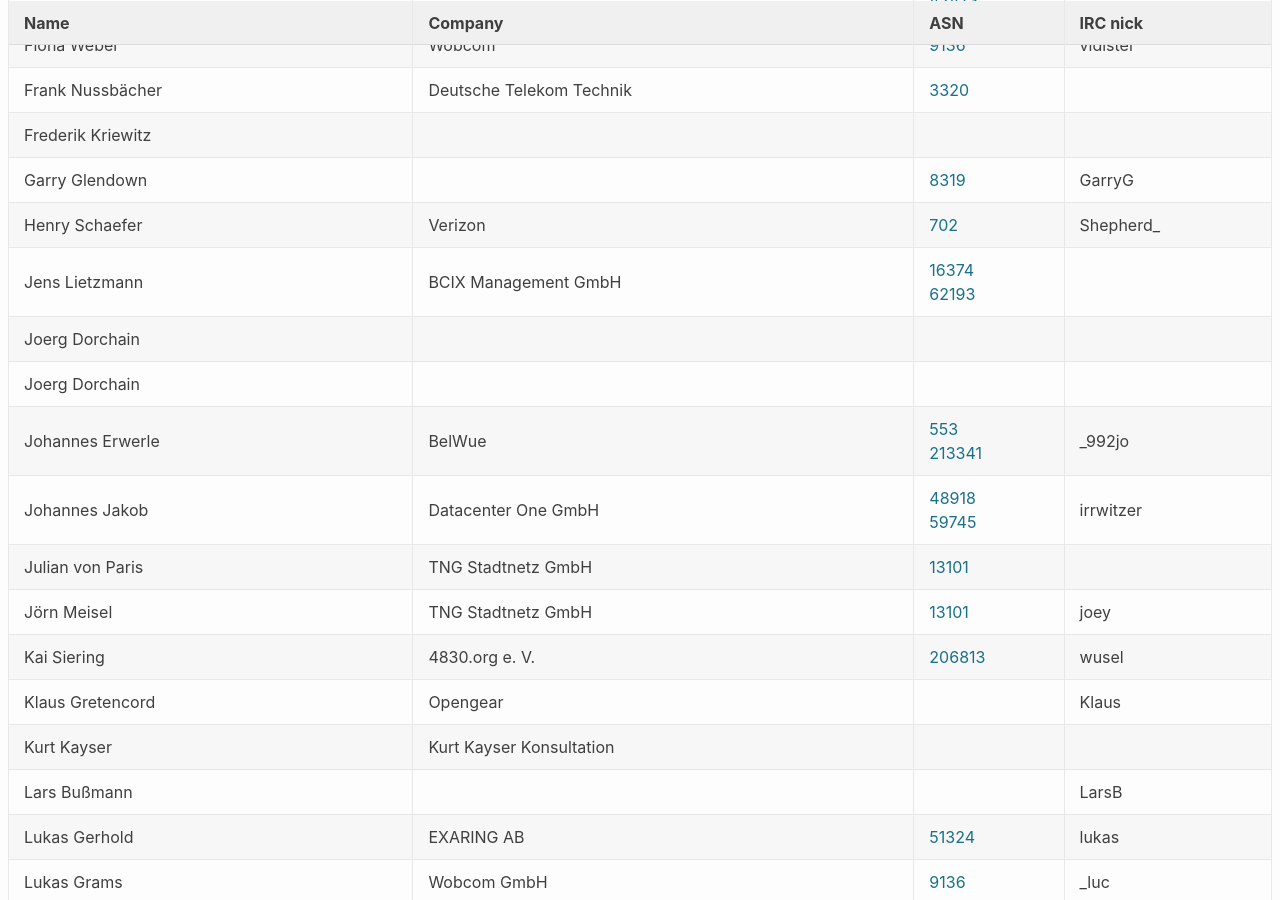
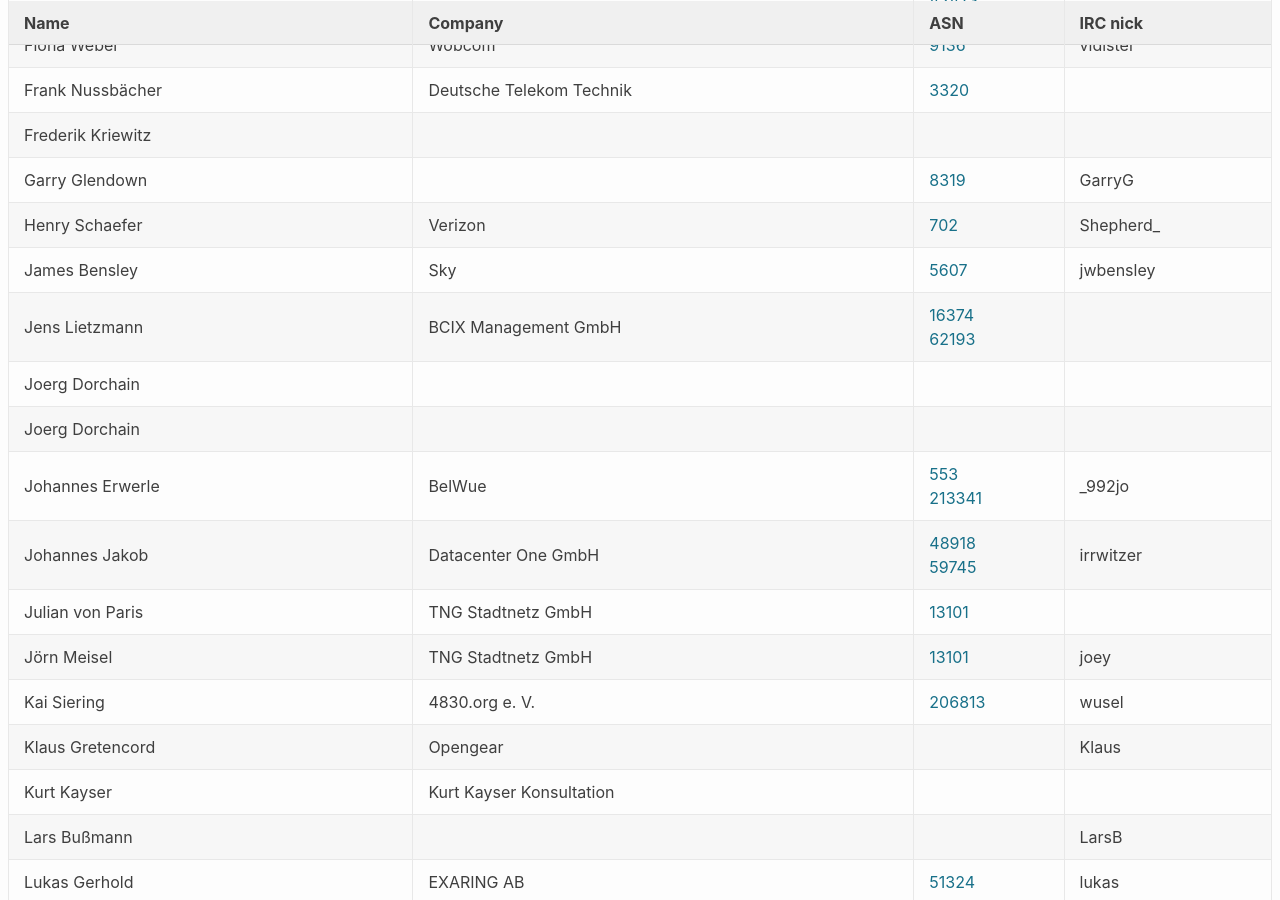
Before and after one commit to denog/pretix-attendeelist, a Jekyll site: the page built from meetup2022_01/index.markdown, in a window 1280 px wide and 900 px high, scrolled down 754 px. Built offline with Jekyll 4.4.1, drawn with Linux system fonts in a browser that asks for light colours.

Commit message:
Latest data: Tue Feb  8 12:13:31 UTC 2022

```diff
--- a/_data/attendees_denog_meetup_2022-01.json
+++ b/_data/attendees_denog_meetup_2022-01.json
@@ -118,6 +118,12 @@
     "company": "Verizon",
     "irc": "Shepherd_",
     "asn": "702"
+  },
+  {
+    "name": "James Bensley",
+    "company": "Sky",
+    "irc": "jwbensley",
+    "asn": "5607"
   },
   {
     "name": "Jens Lietzmann",
```
